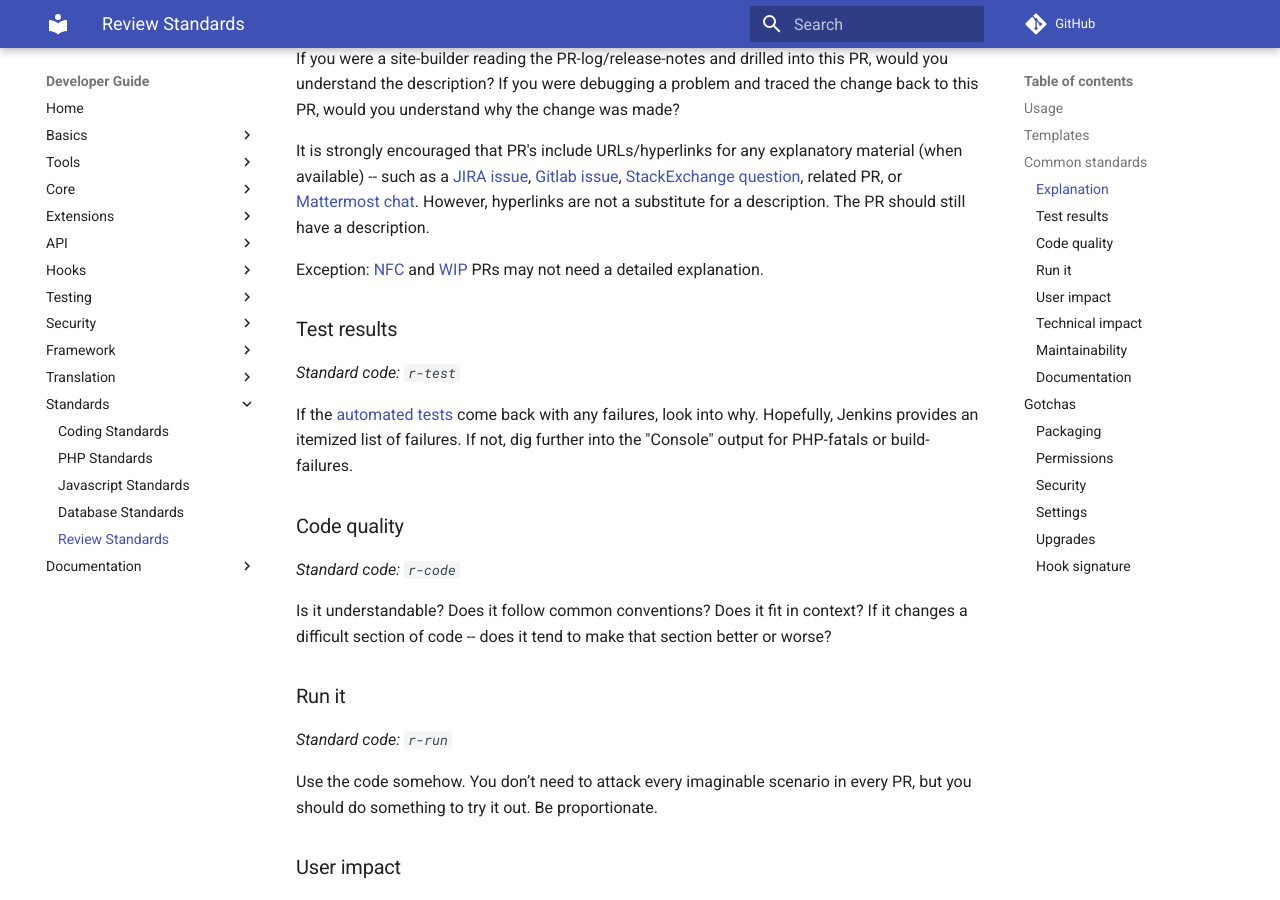
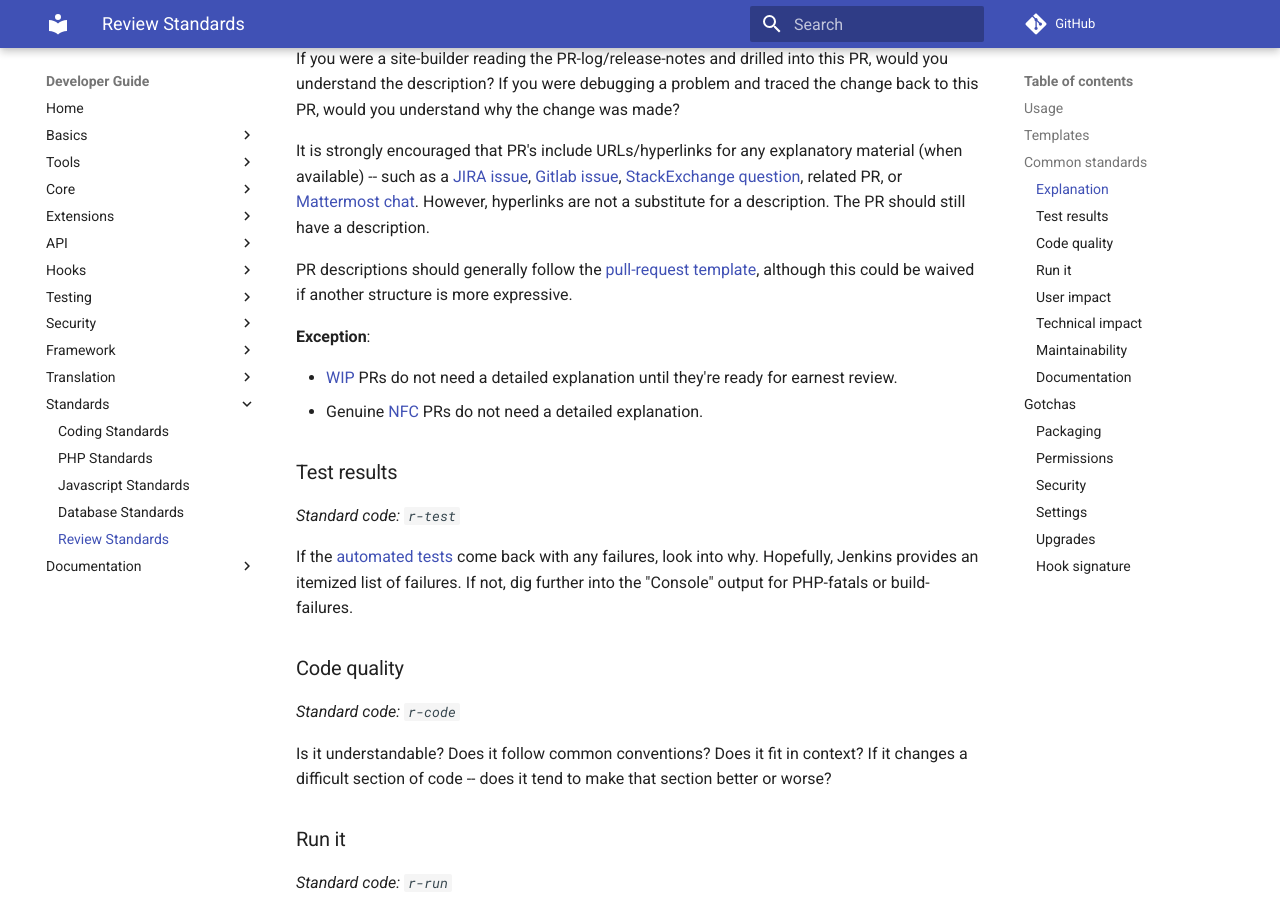
Before and after one commit to civicrm/civicrm-dev-docs, an MkDocs documentation site: the page built from docs/standards/review.md, in a window 1280 px wide and 900 px high, scrolled down 966 px. Built offline with MkDocs 1.6.1 and Material for MkDocs 9.7.7, drawn with Linux system fonts in a browser that asks for light colours; comment, search, counter and statistics services are not loaded; old or Windows-style settings are respelled for this version of MkDocs.

Commit message:
Update review.md

```diff
--- a/docs/standards/review.md
+++ b/docs/standards/review.md
@@ -28,7 +28,12 @@ If you were a site-builder reading the PR-log/release-notes and drilled into thi
 
 It is strongly encouraged that PR's include URLs/hyperlinks for any explanatory material (when available) -- such as a [JIRA issue](/tools/issue-tracking.md#jira), [Gitlab issue](http://lab.civicrm.org/), [StackExchange question](https://civicrm.stackexchange.com/), related PR, or [Mattermost chat](https://chat.civicrm.org). However, hyperlinks are not a substitute for a description. The PR should still have a description.
 
-Exception: [NFC](/tools/git.md#nfc) and [WIP](/tools/git.md#wip) PRs may not need a detailed explanation.
+PR descriptions should generally follow the [pull-request template](https://github.com/civicrm/civicrm-core/blob/master/.github/PULL_REQUEST_TEMPLATE.md), although this could be waived if another structure is more expressive.
+
+__Exception__:
+
+* [WIP](/tools/git.md#wip) PRs do not need a detailed explanation until they're ready for earnest review.
+* Genuine [NFC](/tools/git.md#nfc) PRs do not need a detailed explanation.
 
 ### Test results {:#r-test}
 
```
